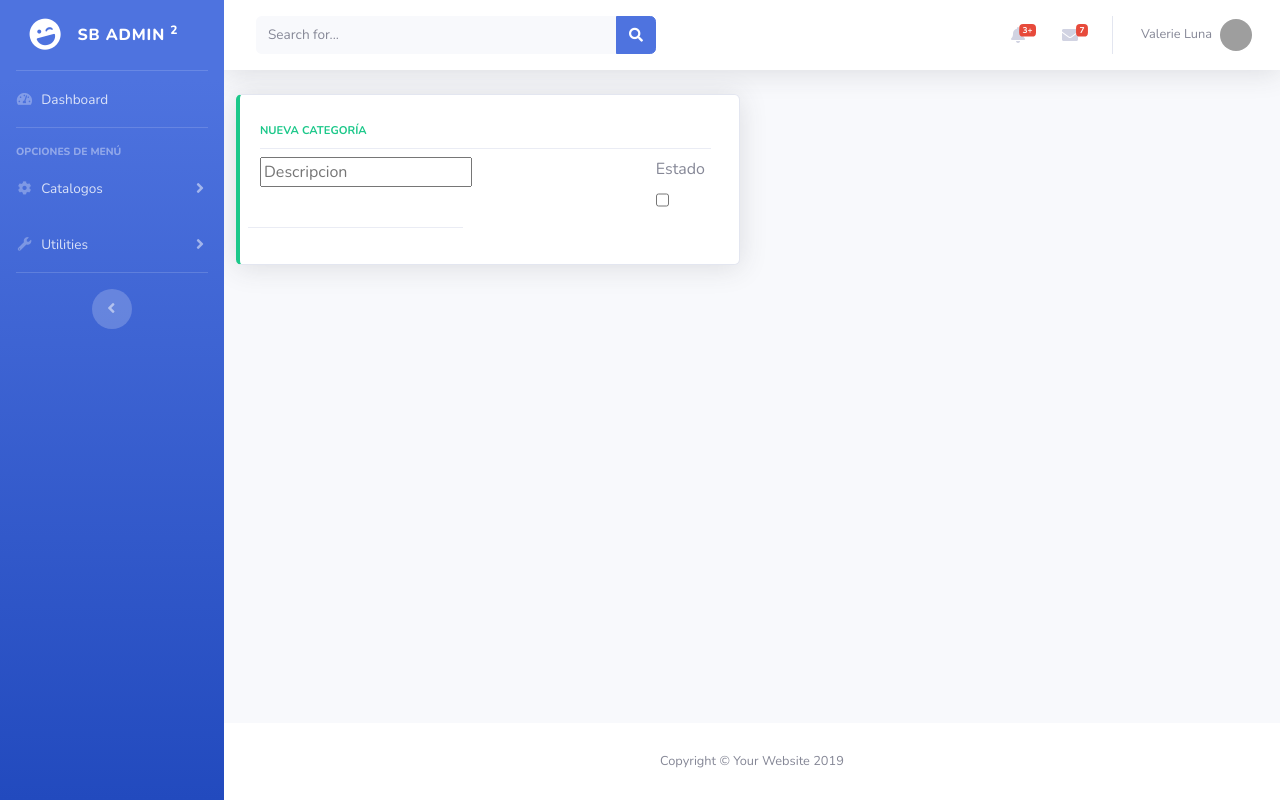
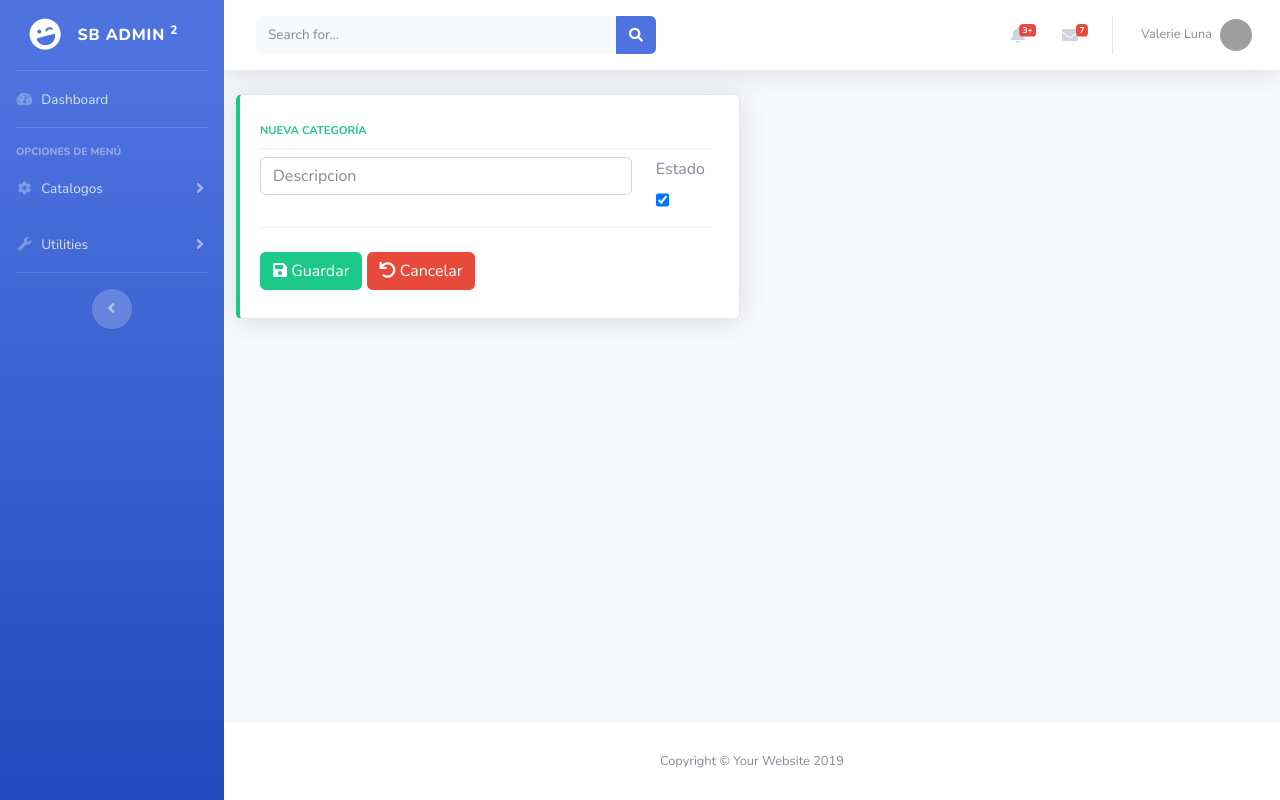
Before and after one commit to JulianDavidGamboa/sistema-factuacion-django, a Django app: template inv/templates/inv/categoria_form.html in a window 1280 px wide. Run offline with Django 3.2, Linux system fonts and the light colour scheme; the template is opened without the code that fills it, so the values that code supplies are empty; some libraries are stand-ins or nearby versions; grey boxes are pictures that could not be loaded.

Commit message:
Crear nueva categoria.

```diff
--- a/inv/forms.py
+++ b/inv/forms.py
@@ -15,7 +15,7 @@ class CategoriaForm(forms.ModelForm):
 
     def __init__(self, *args, **kwargs):
         super().__init__(*args, **kwargs)
-        for field in item(self.fields):
-            self.field[field].widget.attrs.update({
+        for field in iter(self.fields):
+            self.fields[field].widget.attrs.update({
                 'class': 'form-control'
             })
--- a/inv/templates/inv/categoria_form.html
+++ b/inv/templates/inv/categoria_form.html
@@ -3,7 +3,7 @@
 {% block page_content %}
 
  <!-- Earnings (Monthly) Card Example -->
- <form action="POST" class="form form-inline">
+ <form method="POST" class="form form-inline" autocomplete="off">
      {% csrf_token %}
     <div class="col-xl-6 col-md-6 mb-6">
         <div class="card border-left-success shadow h-100 py-2">
@@ -20,25 +20,28 @@
                                 <input type="text"
                                         name="descripcion"
                                         maxlength="100"
-                                    class="form-contorl"
+                                        class="form-control"
                                         required
                                         id="id_descripcion"
                                         placeholder="Descripcion">
                             </div>
                         </div>
+
                         <div class="col-2">
                             <div class="form-group">
                                 <label for="id_estado"> Estado </label>
-                            <input type="checkbox" name="estado" class="form-control" id="id_estado">
+                                <input type="checkbox" name="estado" class="form-control" id="id_estado" checked>
                             </div>
                         </div>
-                    <div class="dropdown-divider">
+                        {% comment %} {{ form.as_p }} {% endcomment %}
+                    </div>
+
+                        <div class="dropdown-divider"></div>
+
                         <div class="row">
-                            <div class="col">
-                                <button type="submit" class="btn btn-danger"> <span class="fa fa-save"></span> Guardar </button>
-                                <a href="{% url 'inv:categorias_list' %}" class="btn btn-success" > <span class="fa fa-undo"></span> Cancelar </a>
-                            </div>
-                        </div>
+                            <div class="col mt-3">
+                                <button type="submit" class="btn btn-success"> <span class="fa fa-save"></span> Guardar </button>
+                                <a href="{% url 'inv:categoria_list' %}" class="btn btn-danger" > <span class="fa fa-undo"></span> Cancelar </a>
                             </div>
                         </div>
                 </div>
--- a/inv/templates/inv/categoria_list.html
+++ b/inv/templates/inv/categoria_list.html
@@ -12,7 +12,9 @@
         </a>
         <div class="dropdown-menu dropdown-menu-right shadow animated--fade-in" aria-labelledby="dropdownMenuLink">
           <div class="dropdown-header">Acciones</div>
-          <a class="dropdown-item" href="#">Action</a>
+          <a class="dropdown-item" href="{% url 'inv:categoria_new' %}">
+            <i class="far fa-calendar-plus"></i> Nueva
+          </a>
           <a class="dropdown-item" href="#">Another action</a>
           <div class="dropdown-divider"></div>
           <a class="dropdown-item" href="#">Something else here</a>
--- a/inv/urls.py
+++ b/inv/urls.py
@@ -1,7 +1,8 @@
 from django.urls import path
 
-from .views import CategoriaView
+from .views import CategoriaView, CategoriaNew
 
 urlpatterns = [
     path('categorias/', CategoriaView.as_view(), name="categoria_list"),
+    path('categorias/new', CategoriaNew.as_view(), name="categoria_new"),
 ]
```
Also changed, not shown: inv/views.py (+15 -2 lines). Lines whose indentation alone changed are shown as unchanged.
